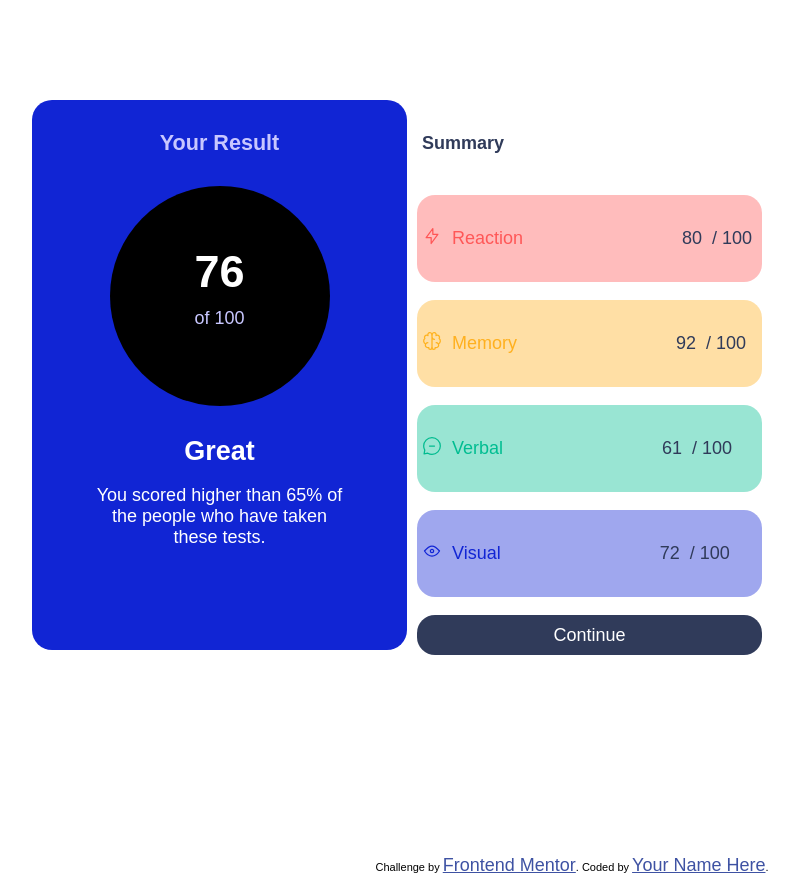
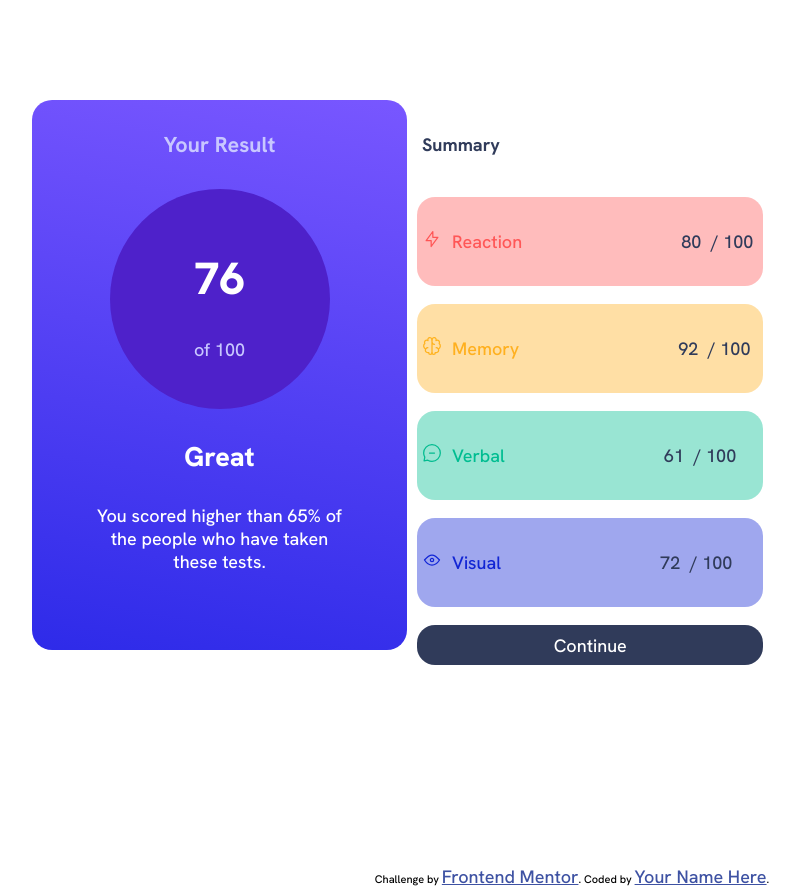
Before and after one commit to ra-y-oo/results-summary-component-main, a plain HTML site: page index.html in a window 1280 px wide. Shown: the whole page, without its empty margins (68-868 px from the left). Drawn offline with Linux system fonts and the light colour scheme.

Commit message:
Add color styles and font

```diff
--- a/index.html
+++ b/index.html
@@ -5,7 +5,9 @@
   <meta name="viewport" content="width=device-width, initial-scale=1.0"> <!-- displays site properly based on user's device -->
 
   <link rel="icon" type="image/png" sizes="32x32" href="./assets/images/favicon-32x32.png">
-
+  <link rel="preconnect" href="https://fonts.googleapis.com">
+  <link rel="preconnect" href="https://fonts.gstatic.com" crossorigin>
+  <link href="https://fonts.googleapis.com/css2?family=Hanken+Grotesk:wght@500;700;800&display=swap" rel="stylesheet">
   <title>Frontend Mentor | Results summary component</title>
   <link rel="stylesheet" href="style.css">
 
--- a/style.scss
+++ b/style.scss
@@ -11,8 +11,10 @@
     /* Gradients */
     --clr-lightSlateBlue: hsl(252, 100%, 67%);/* (background) */
     --clr-lightRoyalBlue: hsl(241, 81%, 54%);/* (background) */
-    --clr-violetBlue: hsla(256, 72%, 46%, 1);/* (circle) */
-    --clr-persianBlue: hsla(241, 72%, 46%, 0);/* (circle) */
+    --clr-violetBlue: hsl(256, 72%, 46%);/* (circle) */
+    --clr-persianBlue: #2421ca;/* (circle) */
+    --bg-grad: linear-gradient(10deg,hsl(241, 81%, 54%),hsl(252, 100%, 67%));
+    --circle-grad: linear-gradient(10deg,hsl(256, 72%, 46%),hsl(241, 72%, 46%));
     /* Neutral */
     --clr-white: hsl(0, 0%, 100%);
     --clr-paleBlue: hsl(221, 100%, 96%);
@@ -49,9 +51,10 @@ h3{
 .flex{
     display: flex;
     flex-direction: column;
+    margin-inline: auto;
 }
 .bg-blue{
-    background: var(--clr-cobaltBlue);
+    background: var(--bg-grad);
     color: var(--clr-white);
     text-align: center;
 }
@@ -105,7 +108,8 @@ h3{
         width: 200px;
         height: 200px;
         border-radius: 50%;
-        background-color: black;
+        background-color: rgb(78,33,202);
+        background: linear-gradient(10deg, rgba(36,33,202,0) 10%), rgba(78,33,202,1) 100%;
         padding: 10px;
         margin: 30px auto;
         .large{
@@ -115,7 +119,7 @@ h3{
         }
     }
     p{
-        margin: 10px auto;
+        margin: 30px auto;
         width: 70%;
     }
 }
@@ -148,6 +152,10 @@ button{
     border: none;
     border-radius: 70px;
 }
+button:hover{
+    background: var(--bg-grad);
+    cursor: pointer;
+}
 /* DESK STYLES */
 @media  (min-width: 750px){
     .conainer{
```
Also changed, not shown: style.css, 1 other file.
